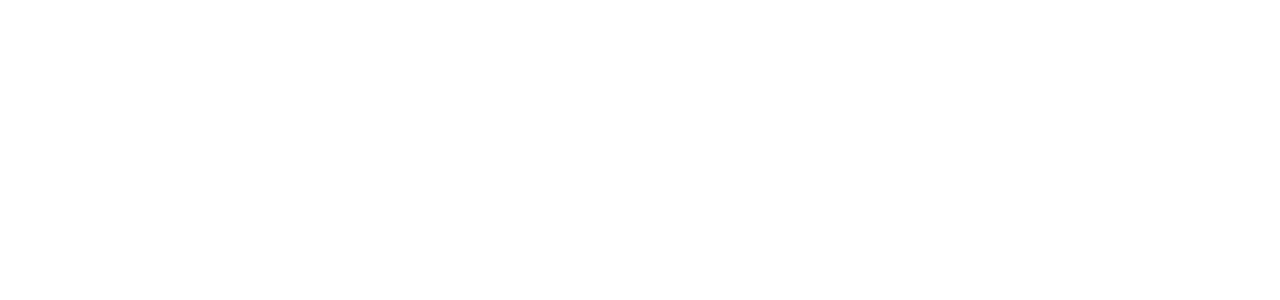
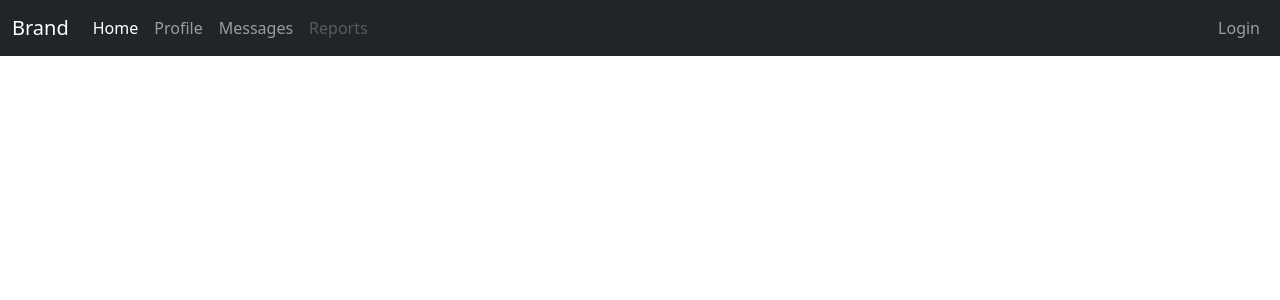
Before and after one commit to subhasish-ghosh-dev/san, a PHP site: page / in a window 1280 px wide. Before the commit the part shown is empty. Shown: the top 300 px of the page. Run offline with PHP 8.4, Linux system fonts and the light colour scheme.

Commit message:
Navbar Added

```diff
--- a/index.php
+++ b/index.php
@@ -3,7 +3,7 @@
 <head>
 <meta charset="utf-8">
 <meta name="viewport" content="width=device-width, initial-scale=1">
-<title> </title>
+<title> Allied Computing Stream  </title>
 <link href="https://cdn.jsdelivr.net/npm/bootstrap@5.0.2/dist/css/bootstrap.min.css" rel="stylesheet">
 <script src="https://cdn.jsdelivr.net/npm/bootstrap@5.0.2/dist/js/bootstrap.bundle.min.js"></script>
 <style>
@@ -11,6 +11,24 @@
 </style>
 </head>
 <body>
-
+     <nav class="navbar navbar-expand-sm navbar-dark bg-dark">
+        <div class="container-fluid">
+            <a href="#" class="navbar-brand">Brand</a>
+            <button type="button" class="navbar-toggler" data-bs-toggle="collapse" data-bs-target="#navbarCollapse">
+                <span class="navbar-toggler-icon"></span>
+            </button>
+            <div class="collapse navbar-collapse" id="navbarCollapse">
+                <div class="navbar-nav">
+                    <a href="#" class="nav-item nav-link active">Home</a>
+                    <a href="#" class="nav-item nav-link">Profile</a>
+                    <a href="#" class="nav-item nav-link">Messages</a>
+                    <a href="#" class="nav-item nav-link disabled" tabindex="-1">Reports</a>
+                </div>
+                <div class="navbar-nav ms-auto">
+                    <a href="#" class="nav-item nav-link">Login</a>
+                </div>
+            </div>
+        </div>
+    </nav>
 </body>
 </html>
```
